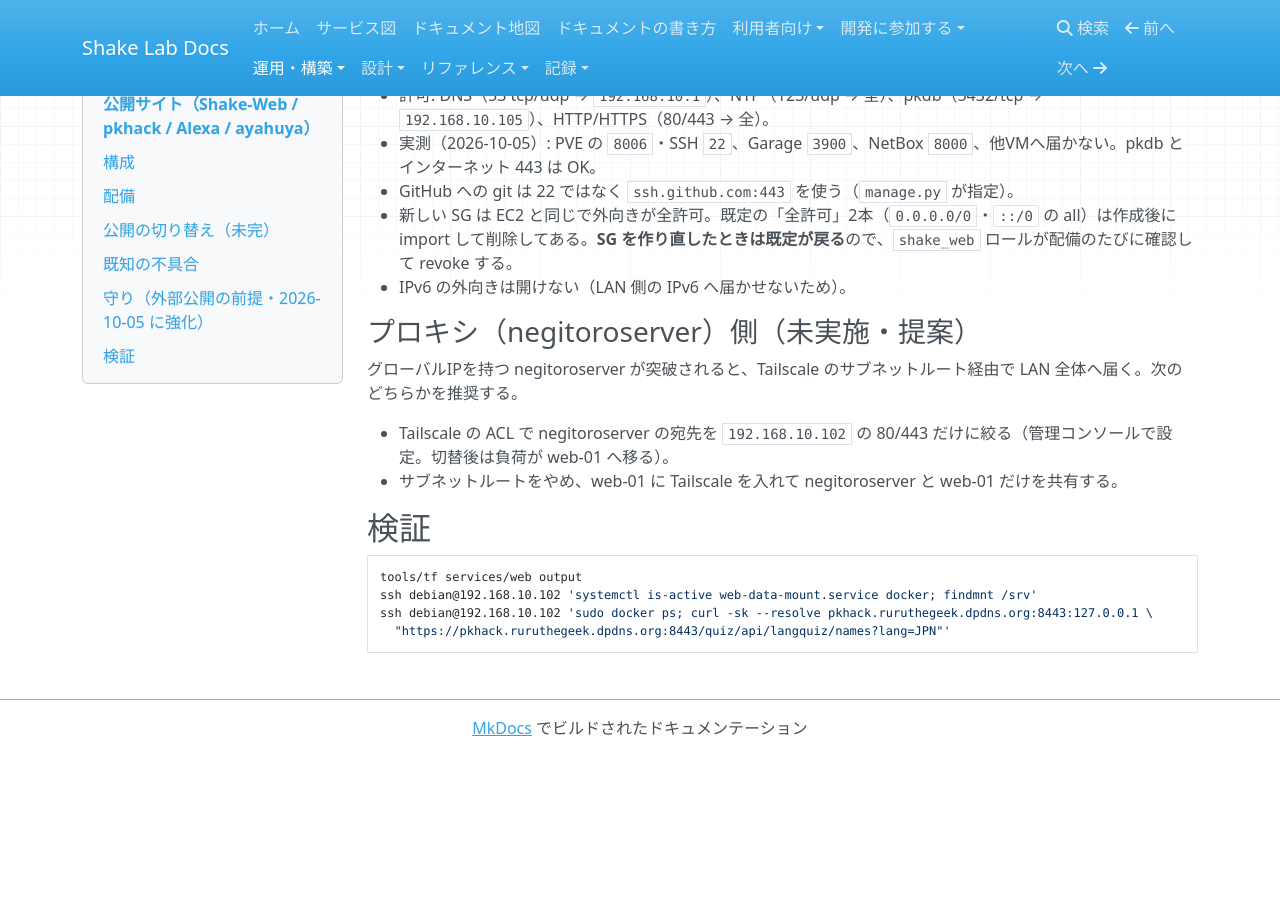
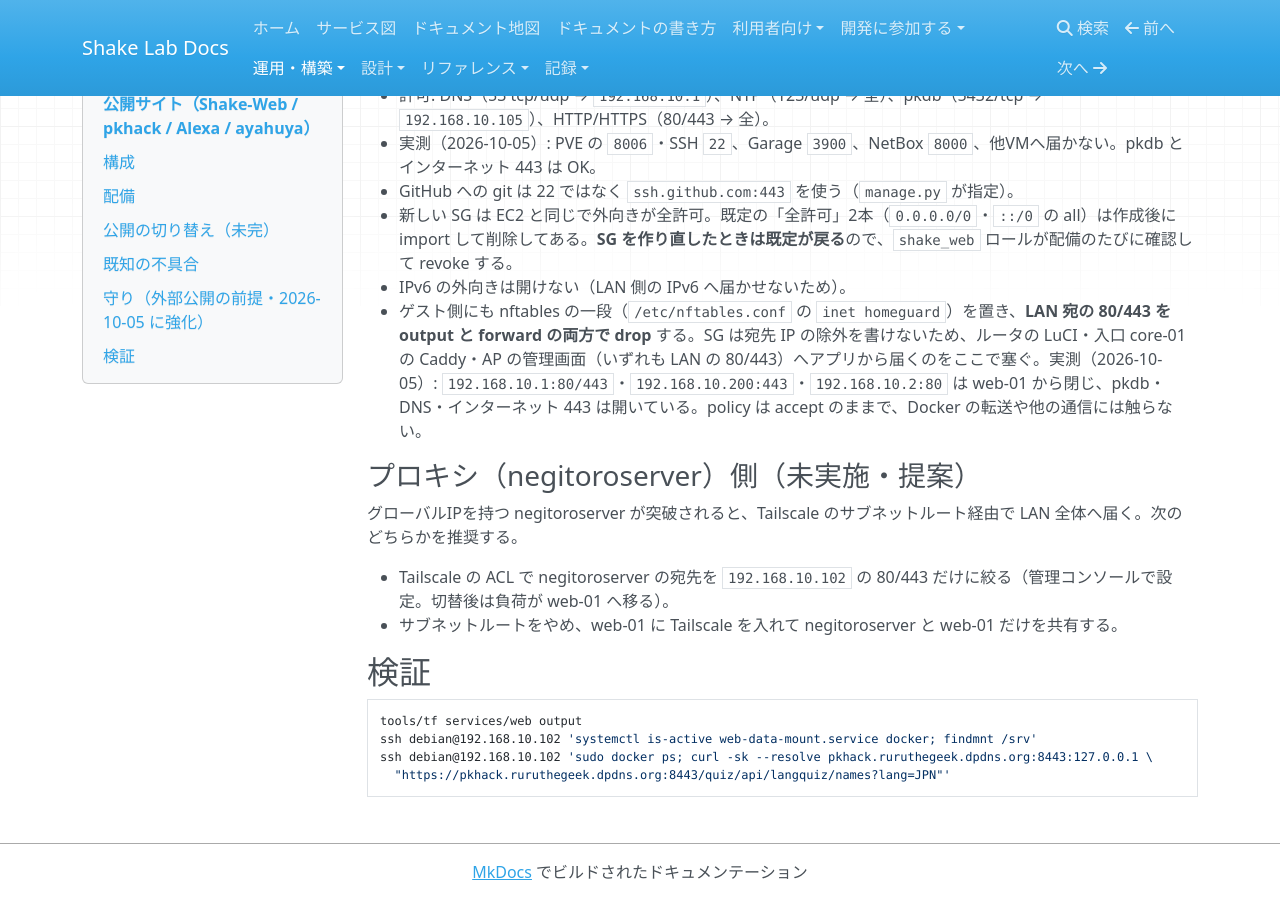
Before and after one commit to rurutheGeek/shake-cloud, an MkDocs documentation site: the page built from docs/operations/web.md, in a window 1280 px wide and 900 px high, scrolled down 2349 px. Built offline with MkDocs 1.6.1, drawn with Linux system fonts in a browser that asks for light colours; nearby versions of some CDN libraries; a script that is not in the unit is left out; before the commit the page ends 3105 px from its top, so only the background shows below that.

Commit message:
feat(web): LAN 宛の 80/443 もゲスト側で塞ぐ
SG は「宛先 IP の除外」を書けないため、ルータの LuCI・入口 core-01 の
Caddy・AP の管理画面（LAN の 80/443）が web-01 から届いてしまう。ゲストに
nftables の一段（inet homeguard）を置き、output と forward の両方で
192.168.10.0/24 の tcp 80/443 を落とす。policy は accept のままで、Docker
の転送や pkdb・DNS・インターネット 443 には触らない。

実測: 192.168.10.1:80/443、192.168.10.200:443、192.168.10.2:80 は閉、
pkdb・DNS・HTTPS は開いたまま。コンテナ間と API も正常。

```diff
--- a/docs/operations/web.md
+++ b/docs/operations/web.md
@@ -79,6 +79,7 @@
 - GitHub への git は 22 ではなく `ssh.github.com:443` を使う（`manage.py` が指定）。
 - 新しい SG は EC2 と同じで外向きが全許可。既定の「全許可」2本（`0.0.0.0/0`・`::/0` の all）は作成後に import して削除してある。**SG を作り直したときは既定が戻る**ので、`shake_web` ロールが配備のたびに確認して revoke する。
 - IPv6 の外向きは開けない（LAN 側の IPv6 へ届かせないため）。
+- ゲスト側にも nftables の一段（`/etc/nftables.conf` の `inet homeguard`）を置き、**LAN 宛の 80/443 を output と forward の両方で drop** する。SG は宛先 IP の除外を書けないため、ルータの LuCI・入口 core-01 の Caddy・AP の管理画面（いずれも LAN の 80/443）へアプリから届くのをここで塞ぐ。実測（2026-10-05）: `192.168.10.1:80/443`・`192.168.10.200:443`・`192.168.10.2:80` は web-01 から閉じ、pkdb・DNS・インターネット 443 は開いている。policy は accept のままで、Docker の転送や他の通信には触らない。
 
 ### プロキシ（negitoroserver）側（未実施・提案）
 
```
Also changed, not shown: 2 other files.
